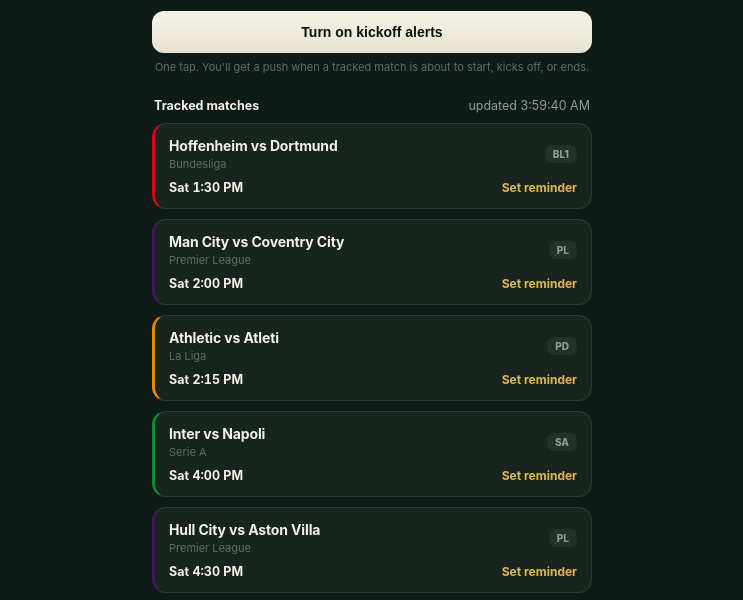
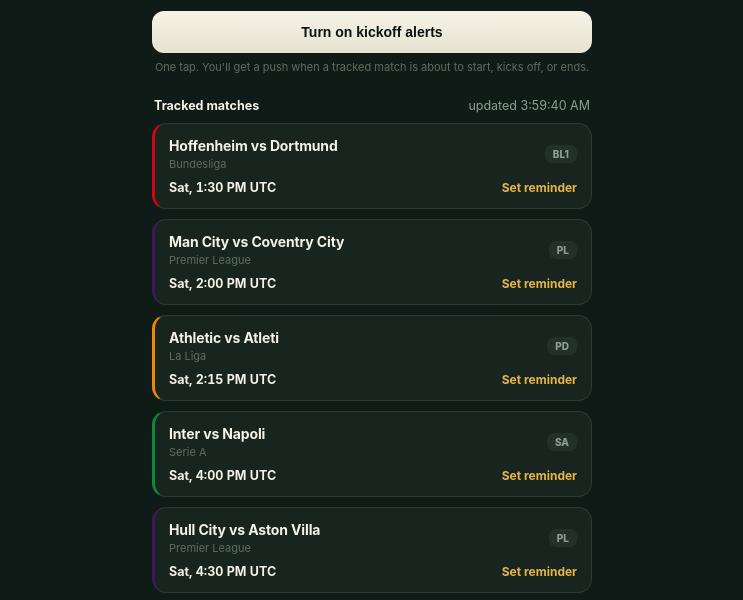
Before and after one commit to Manoj8233/floodlight, a website: page index.html in a window 1280 px wide. Shown: the part 121-721 px from the top of the page, without its empty margins (268-1011 px from the left). Drawn offline with Linux system fonts and the light colour scheme.

Commit message:
Update index.html

```diff
--- a/index.html
+++ b/index.html
@@ -110,7 +110,7 @@
 
 function fmtTime(iso){
   const d = new Date(iso);
-  return d.toLocaleString(undefined, { weekday:'short', hour:'numeric', minute:'2-digit' });
+  return d.toLocaleString(undefined, { weekday:'short', hour:'numeric', minute:'2-digit', timeZoneName:'short' });
 }
 
 async function loadMatches(){
```
